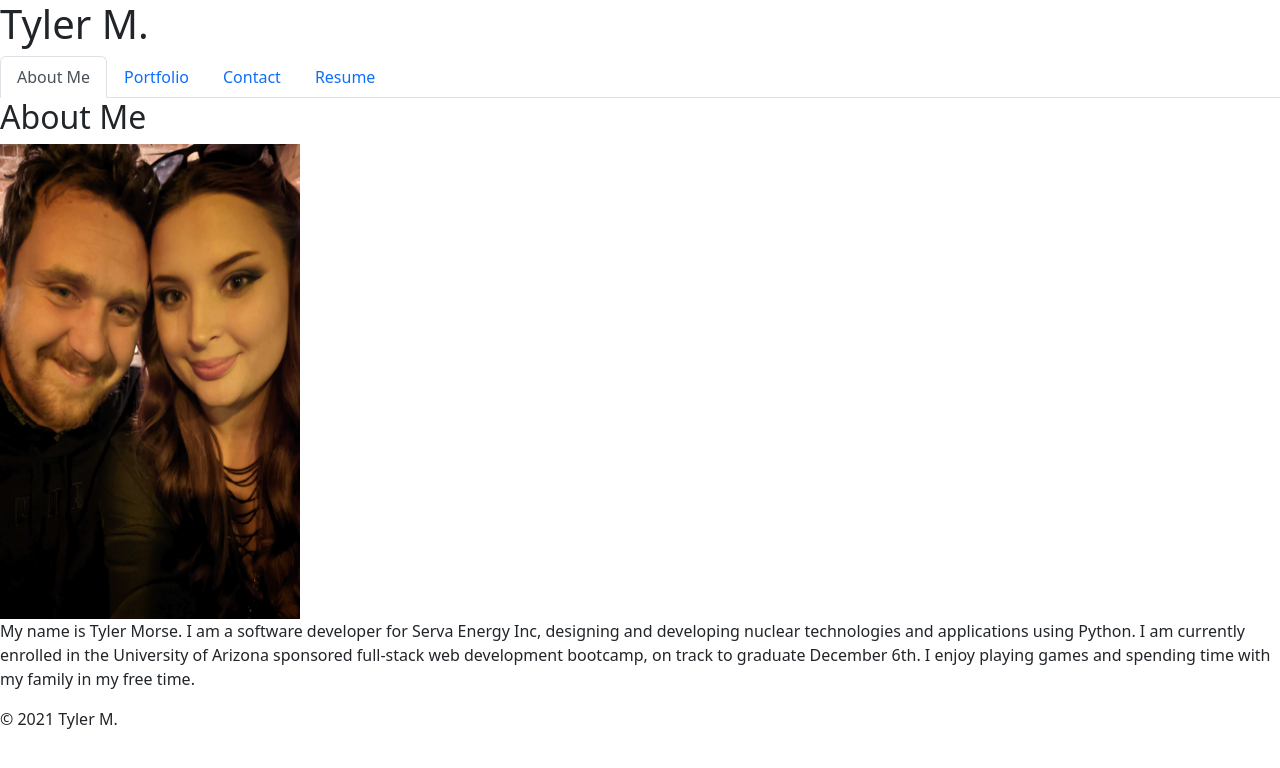
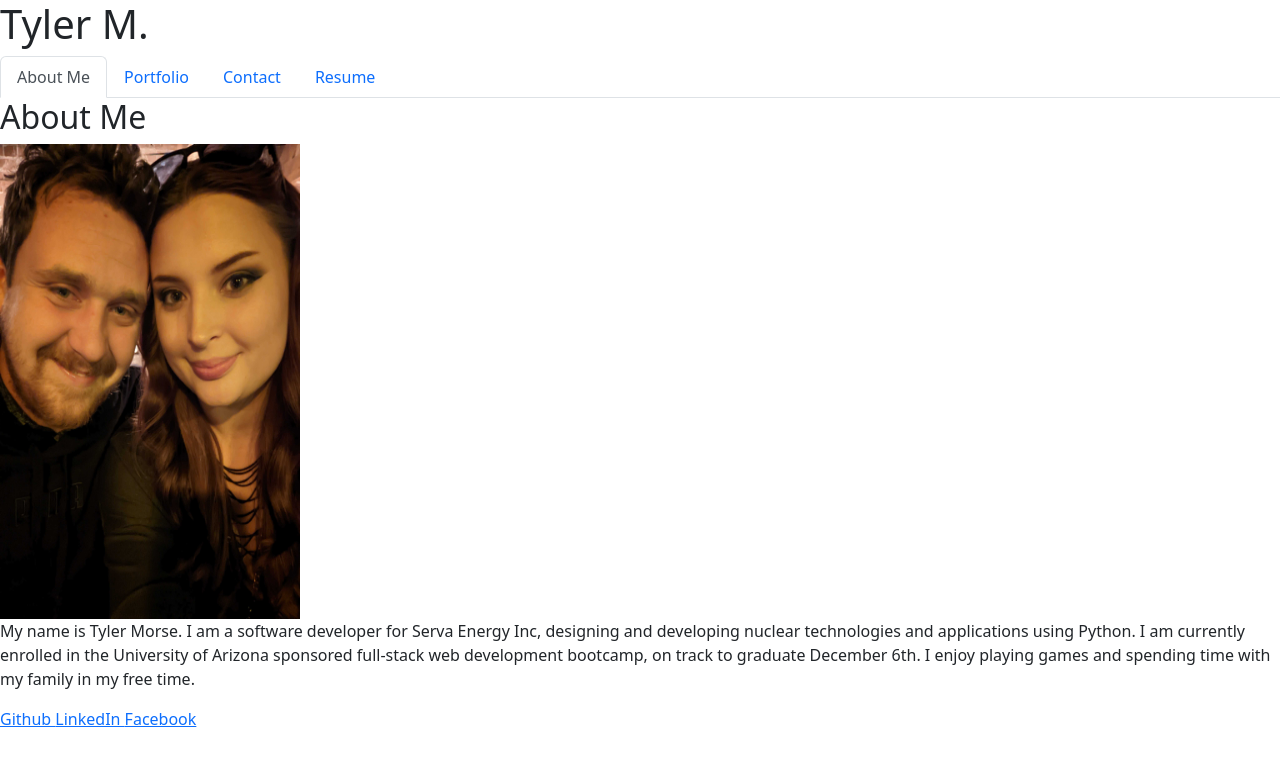
Before and after one commit to tmorse2222/ReactPortfolio, a React (Create React App) app in the folder portfolio/: page / in a window 1280 px wide. Shown: the top 768 px of the page. Built offline with nearby package versions, Linux system fonts and the light colour scheme.

Commit message:
Added links to outside resources in footer; functionality complete

```diff
--- a/portfolio/src/components/PortfolioContainer.js
+++ b/portfolio/src/components/PortfolioContainer.js
@@ -38,7 +38,9 @@ export default function PortfolioContainer() {
             </div>
             <div>
                 <footer>
-                    <p>© 2021 Tyler M.</p>
+                    <a href="https://github.com/tmorse2222"> Github </a>
+                    <a href="https://www.linkedin.com/in/tyler-morse-ab8069241/"> LinkedIn </a>
+                    <a href="https://www.facebook.com/profile.php?id=100081851958431"> Facebook </a>
                 </footer>
             </div>
         </div>
```
